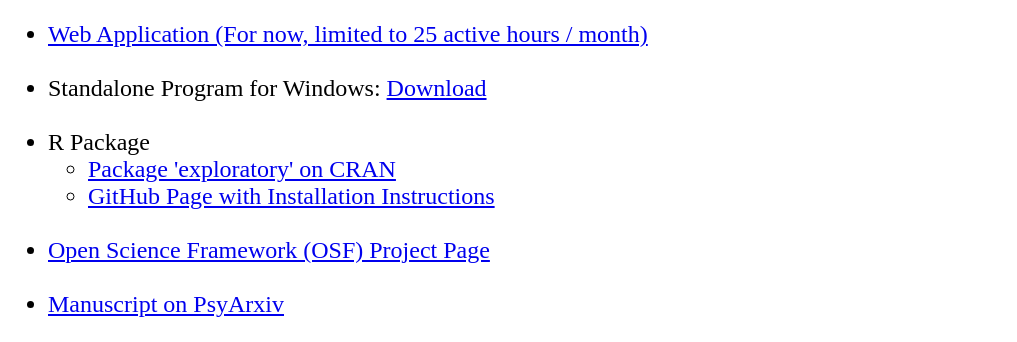
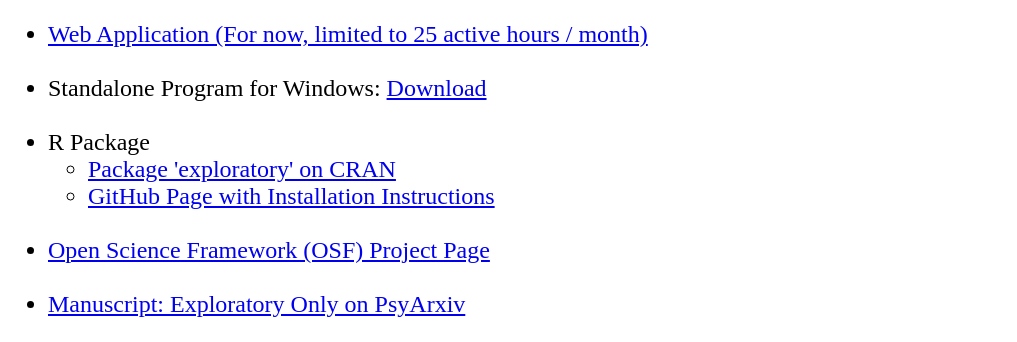
Before and after one commit to jinkim3/exploratory_only_website, a plain HTML site: page index.html in a window 1280 px wide. Shown: the part 524-866 px from the top of the page, without its empty margins (0-1017 px from the left). Drawn offline with Linux system fonts and the light colour scheme.

Commit message:
Update index.html

```diff
--- a/index.html
+++ b/index.html
@@ -68,7 +68,7 @@
             </li>
             <br>
             <li><a href="https://psyarxiv.com/37fvm/"
-                target="_blank">Manuscript on PsyArxiv</a>
+                target="_blank">Manuscript: Exploratory Only on PsyArxiv</a>
             </li>
         </ul>
     </div>
```
